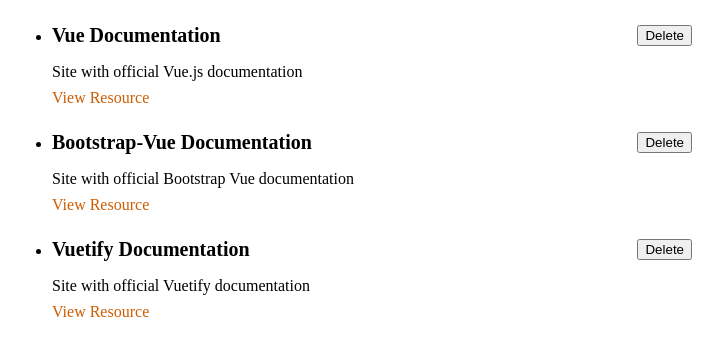
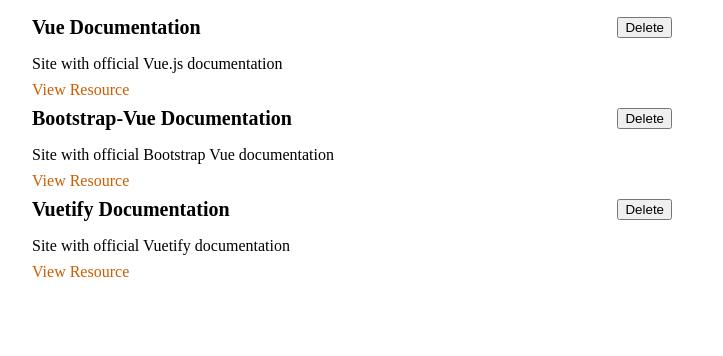
Before and after one commit to ecpieritz/remember-me, a Vue app: page / in a window 1280 px wide. Shown: the top 356 px of the page, without its empty margins (288-1011 px from the left). Built offline with nearby package versions, Linux system fonts and the light colour scheme.

Commit message:
Added style to StoredResource

```diff
--- a/src/components/learning-resources/StoredResources.vue
+++ b/src/components/learning-resources/StoredResources.vue
@@ -33,5 +33,11 @@
 </script>
 
 <style>
-
+ul {
+  list-style: none;
+  margin: 0;
+  padding: 0;
+  margin: auto;
+  max-width: 40rem;
+}
 </style>
```
